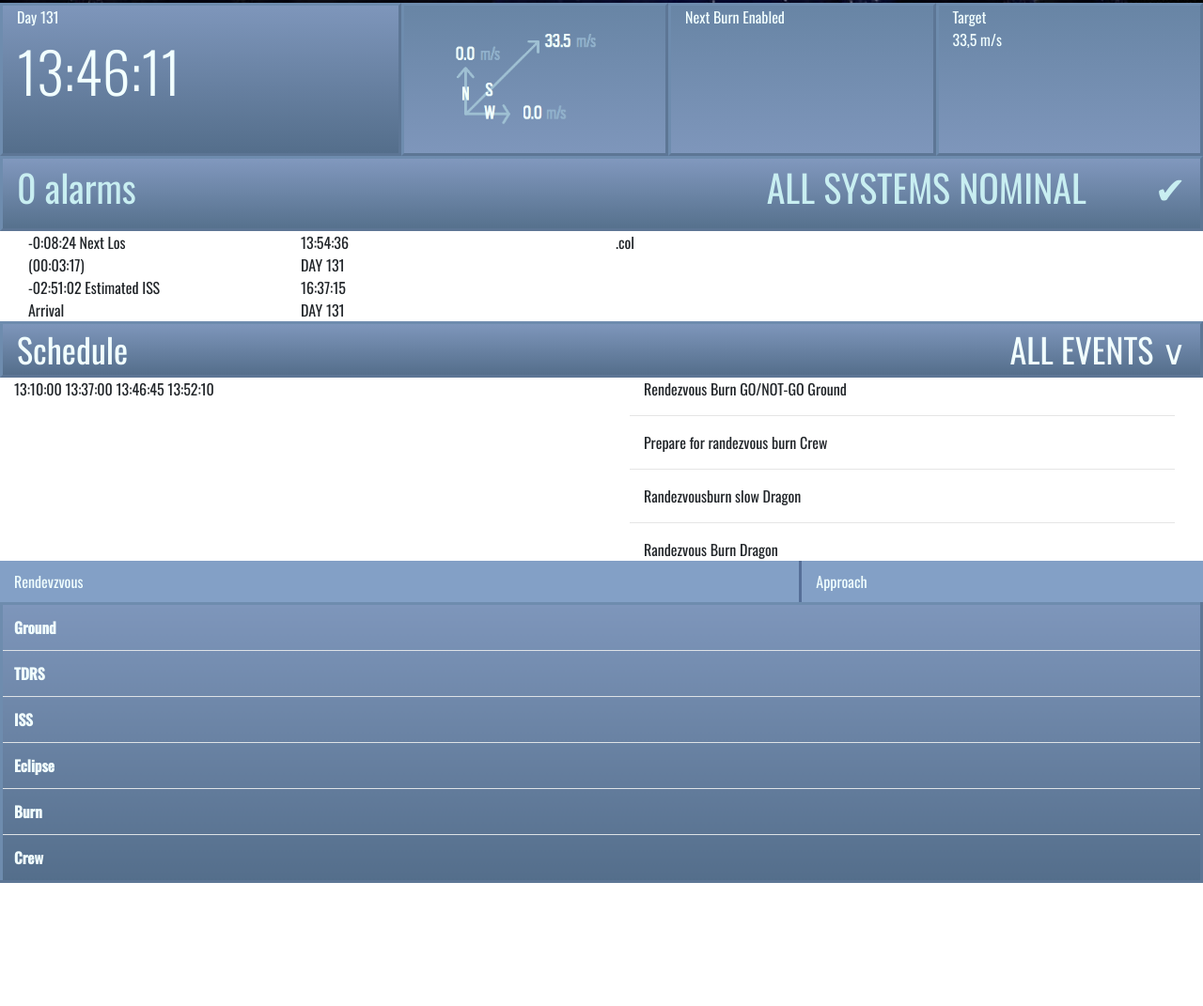
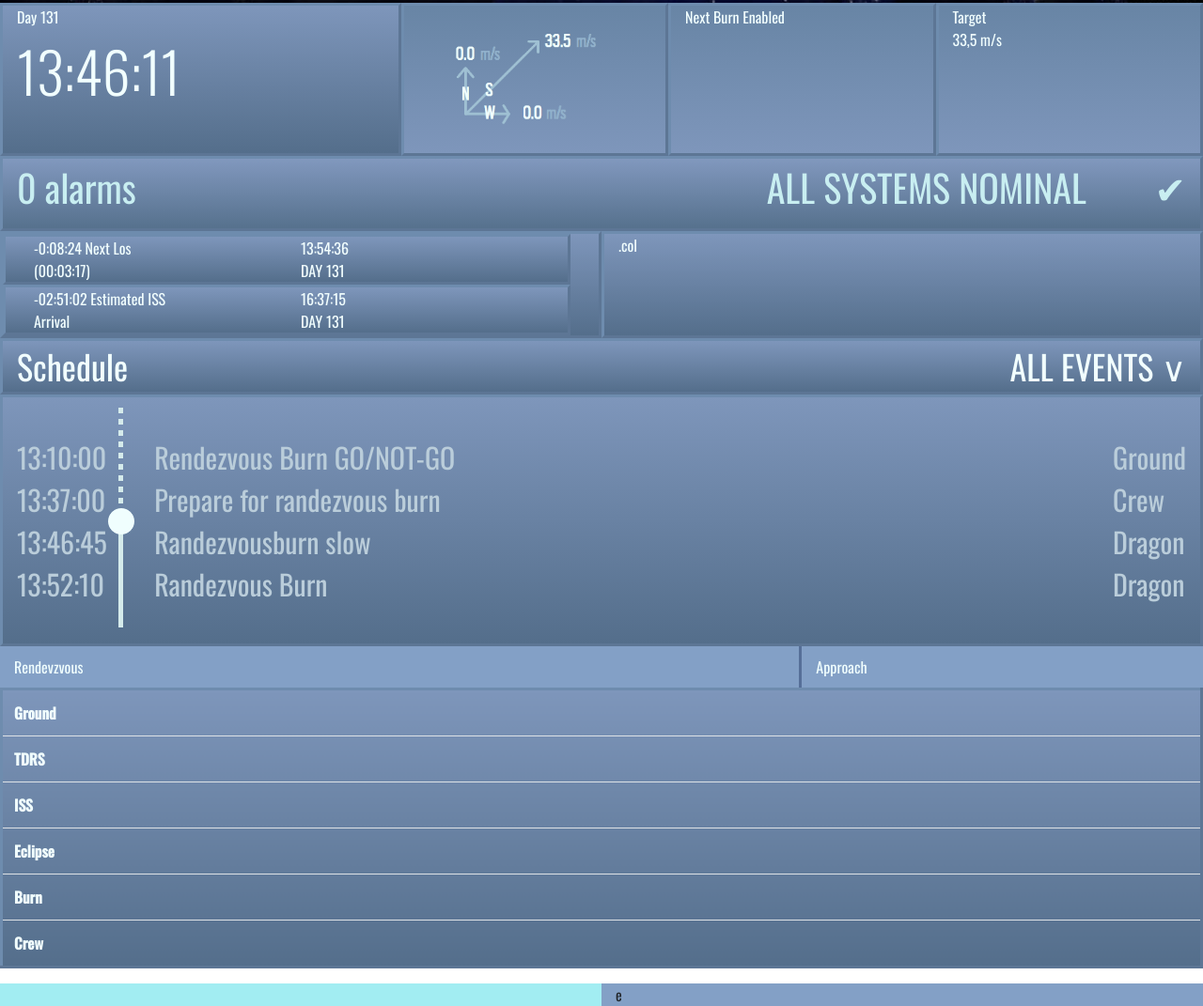
Before and after one commit to BYavorskyj/The_control_panel_from_the_Space_X_Dragon_v2, a plain HTML site: page index.html in a window 1280 px wide. Shown: the part 794-1865 px from the top of the page at 94% size. Before the commit the page ends 1750 px from the top, so only its background shows below. Drawn offline with nearby package versions, Linux system fonts and the light colour scheme.

Commit message:
added img

```diff
--- a/index.html
+++ b/index.html
@@ -55,7 +55,8 @@
             <div class="title">Day 131</div>
             <div class="big-counter">13:46:11</div>
         </div>
-        <div class="col-md col-lg brend-gradient modificator"><img src="./images/axis.png" class="img-fluid" alt="GRAPFIC"></div>
+        <div class="col-md col-lg brend-gradient modificator"><img src="./images/axis.png" class="img-fluid"
+                                                                   alt="GRAPFIC"></div>
         <div class="col-md col-lg brend-gradient modificator"> Next Burn <span>Enabled</span>
             <p></p></div>
         <div class="col-md col-lg brend-gradient modificator">Target <p>33,5 m/s</p></div>
@@ -76,17 +77,17 @@
 </div>
 <div class="container-fluid">
     <div class="row">
-        <div class="col">
-            <div class="col row">
-                <div class="col-6">-0:08:24 <span>Next Los </span><br>(00:03:17)</div>
+        <div class="col col-md col-lg brend-gradient">
+            <div class="col row brend-gradient">
+                <div class="col-6 ">-0:08:24 <span>Next Los </span><br>(00:03:17)</div>
                 <div class="col-6"><span>13:54:36</span><br><span>DAY 131</span></div>
             </div>
-            <div class="row col">
+            <div class="row col brend-gradient">
                 <div class="col-6">-02:51:02 <span>Estimated ISS  </span><br>Arrival</div>
                 <div class="col-6"><span>16:37:15</span><br><span>DAY 131</span></div>
             </div>
         </div>
-        <div class="col">.col</div>
+        <div class="col brend-gradient">.col</div>
     </div>
 </div>
 <div class="container-fluid brend-gradient life-support">
@@ -101,23 +102,31 @@
     </div>
 </div>
 <div class="container-fluid">
-    <div class="row">
-        <div class="col">
-            <span>13:10:00</span>
-            <span>13:37:00</span>
-            <span>13:46:45</span>
-            <span>13:52:10</span>
+    <div class="row brend-gradient">
+        <div class="col-1 events">
+            <ul class="list-group">
+                <li>13:10:00</li>
+                <li>13:37:00</li>
+                <li>13:46:45</li>
+                <li>13:52:10</li>
+            </ul>
         </div>
-        <div class="col">
-            <div class="col">
-                <span class="col"><span>Rendezvous Burn GO/NOT-GO</span> <span>Ground</span></span>
-                <hr>
-                <span class="col"><span>Prepare for randezvous burn</span> <span>Crew</span></span>
-                <hr>
-                <span class="col"><span>Randezvousburn slow</span> <span>Dragon</span></span>
-                <hr>
-                <span class="col"><span>Randezvous Burn</span> <span>Dragon</span></span>
-            </div>
+        <div>
+            <img src="./images/schedule.png" class="img-fluid events" alt="Responsive image">
+        </div>
+        <div class="col events">
+            <ul class="list-group">
+                <li>Rendezvous Burn GO/NOT-GO</li>
+                <li>Prepare for randezvous burn</li>
+                <li>Randezvousburn slow</li>
+                <li>Randezvous Burn</li>
+            </ul>
+            <ul class="list-group">
+                <li>Ground</li>
+                <li>Crew</li>
+                <li>Dragon</li>
+                <li>Dragon</li>
+            </ul>
         </div>
     </div>
 </div>
@@ -203,8 +212,22 @@
     </tr>
     </tbody>
 </table>
-
-
+<div class="container-fluid">
+    <div class="row">
+            <div class="col-3 footers-one"></div>
+            <div class="col-9 footers-two"></div>
+    </div>
+</div>
+<div class="container-fluid ">
+    <div class="row">
+        <div class="footers-one col-md-3 col-lg">
+            <div class="title"></div>
+        </div>
+        <div class="footers-two col-md-9 col-lg">
+            <div class="title">e</div>
+        </div>
+    </div>
+</div>
 <!-- Optional JavaScript -->
 <!-- jQuery first, then Popper.js, then Bootstrap JS -->
 <!-- команди для встановлення npm install bootstrap npm i jquery -->
--- a/style/style.css
+++ b/style/style.css
@@ -103,11 +103,30 @@ body {
     margin-bottom: -10px;
 }
 
+li {
+    list-style-type: none;
+}
+
+.events {
+    display: flex;
+    justify-content: space-between;
+    align-items: center;
+    color: #BACDDA;
+    font-size: 30px;
+}
+
 
 .table {
 
 }
 
+.footers-one {
+    background-color: #A2EDF2;
+}
+
+.footers-two {
+    background-color: #83A0C6;
+}
 
 /*second page*/
 
```
Also changed, not shown: images/schedule.png (added).
